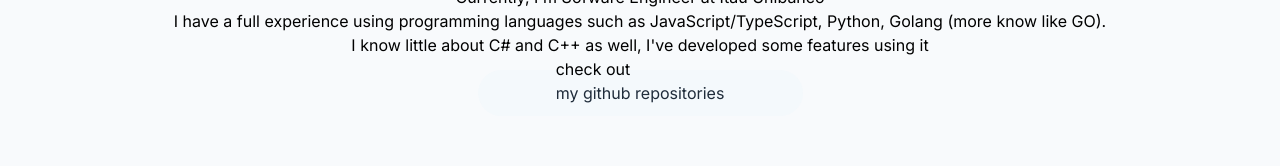
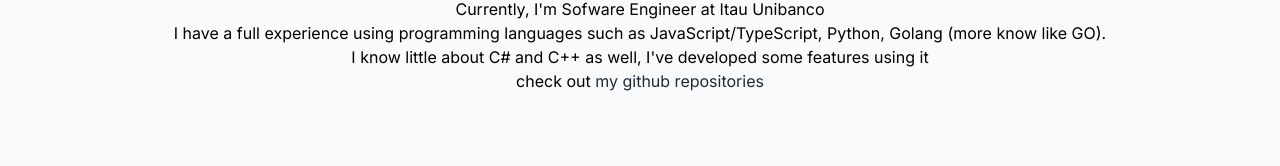
Before and after one commit to Celio1878/my_profile, a Next.js app: page / in a window 1280 px wide. Shown: the part 411-577 px from the top of the page. Built offline with nearby package versions, Linux system fonts and the light colour scheme.

Commit message:
style: Remove Style in link

```diff
--- a/src/app/page.tsx
+++ b/src/app/page.tsx
@@ -32,11 +32,8 @@
             className="text-gray-800 dark:text-gray-100 hover:text-sky-600"
             complement="tab=repositories"
           >
-            <span className="relative flex h-full w-13">
-              <span className="animate-ping absolute inline-flex h-full w-full rounded-full bg-sky-400 opacity-30"></span>
-
-              <span>my github repositories</span>
-            </span>
+            {" "}
+            my github repositories
           </GithubLink>
         </h1>
       </section>
```
